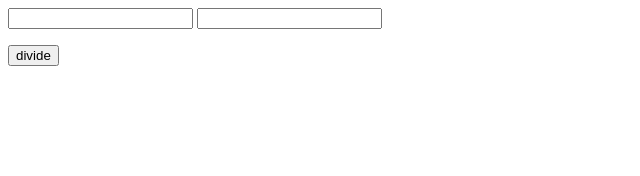
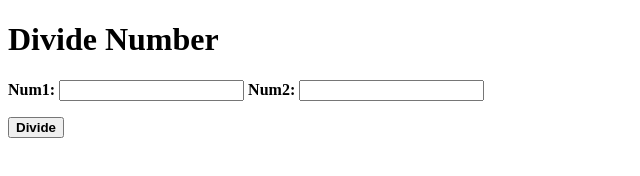
Before and after one commit to SufyanChohan/Assignment-5-of-javascript, a plain HTML site: page index.html in a window 1280 px wide. Shown: the whole page, without its empty margins (0-640 px from the left). Drawn offline with Linux system fonts and the light colour scheme.

Commit message:
All DOne

```diff
--- a/index.html
+++ b/index.html
@@ -6,11 +6,13 @@
     <title>Document</title>
 </head>
 <body>
-
+    <h1>Divide Number</h1>
+    <label for=""><strong> Num1:</strong></label>
     <input type="text" name="" id="inp1">
+    <label for=""><strong> Num2: </strong></label>
     <input type="text" name="" id="inp2">
     <p id="para"></p>
-    <button onclick="divide()">divide</button>
+    <button onclick="divide()"> <strong> Divide</strong></button>
     <script src="app.js"></script>
 </body>
 </html>
```
